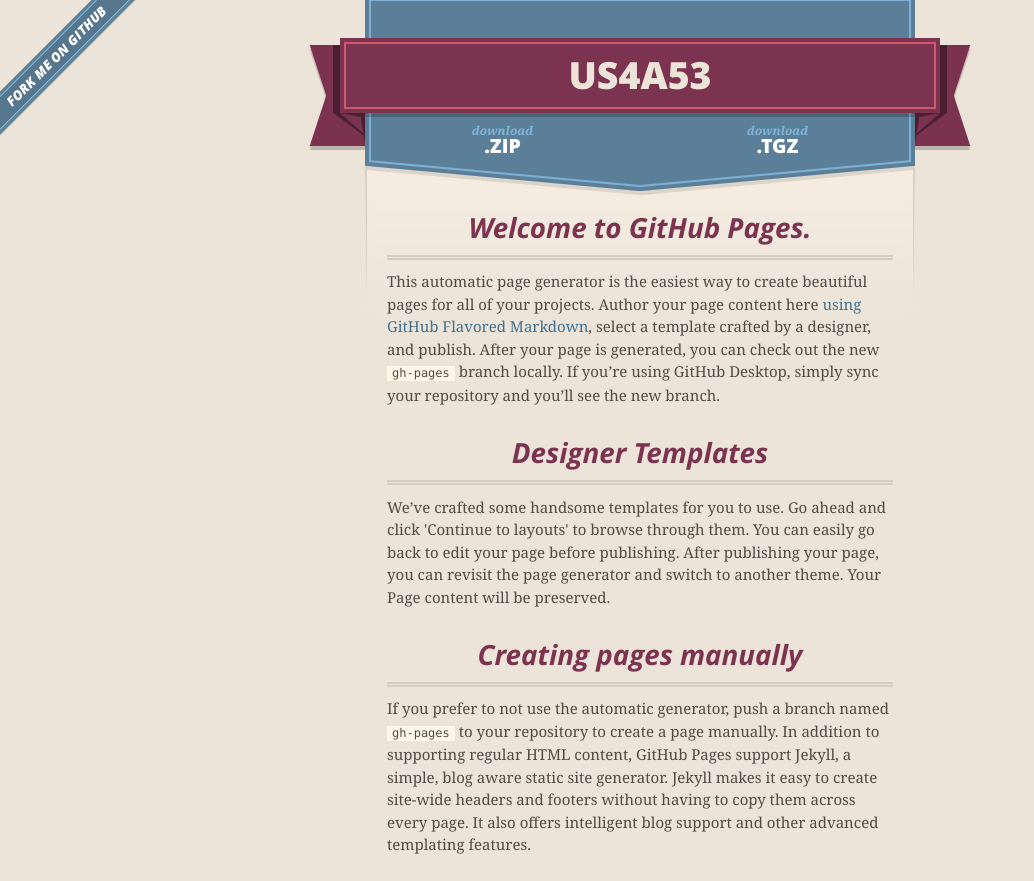
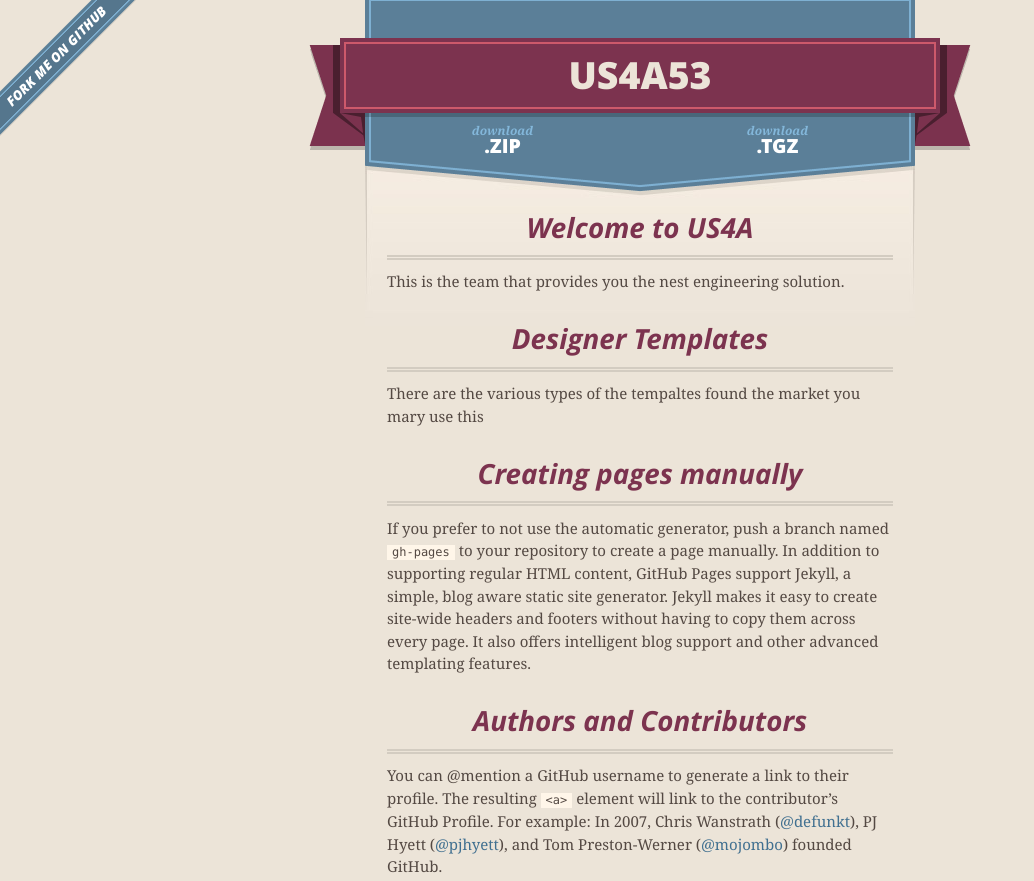
Before and after one commit to suman53/US4A53, a plain HTML site: page index.html in a window 1280 px wide. Shown: the top 881 px of the page, without its empty margins (0-1034 px from the left). Drawn offline with nearby package versions, Linux system fonts and the light colour scheme.

```diff
--- a/index.html
+++ b/index.html
@@ -47,14 +47,14 @@
 
       <section id="main_content">
         <h3>
-<a id="welcome-to-github-pages" class="anchor" href="#welcome-to-github-pages" aria-hidden="true"><span aria-hidden="true" class="octicon octicon-link"></span></a>Welcome to GitHub Pages.</h3>
+<a id="welcome-to-us4a" class="anchor" href="#welcome-to-us4a" aria-hidden="true"><span aria-hidden="true" class="octicon octicon-link"></span></a>Welcome to US4A</h3>
 
-<p>This automatic page generator is the easiest way to create beautiful pages for all of your projects. Author your page content here <a href="https://guides.github.com/features/mastering-markdown/">using GitHub Flavored Markdown</a>, select a template crafted by a designer, and publish. After your page is generated, you can check out the new <code>gh-pages</code> branch locally. If you’re using GitHub Desktop, simply sync your repository and you’ll see the new branch.</p>
+<p>This is the team that provides you the nest engineering solution.</p>
 
 <h3>
 <a id="designer-templates" class="anchor" href="#designer-templates" aria-hidden="true"><span aria-hidden="true" class="octicon octicon-link"></span></a>Designer Templates</h3>
 
-<p>We’ve crafted some handsome templates for you to use. Go ahead and click 'Continue to layouts' to browse through them. You can easily go back to edit your page before publishing. After publishing your page, you can revisit the page generator and switch to another theme. Your Page content will be preserved.</p>
+<p>There are the various types of the tempaltes found the market you mary use this</p>
 
 <h3>
 <a id="creating-pages-manually" class="anchor" href="#creating-pages-manually" aria-hidden="true"><span aria-hidden="true" class="octicon octicon-link"></span></a>Creating pages manually</h3>
```
Also changed, not shown: params.json (+1 -1 lines).
